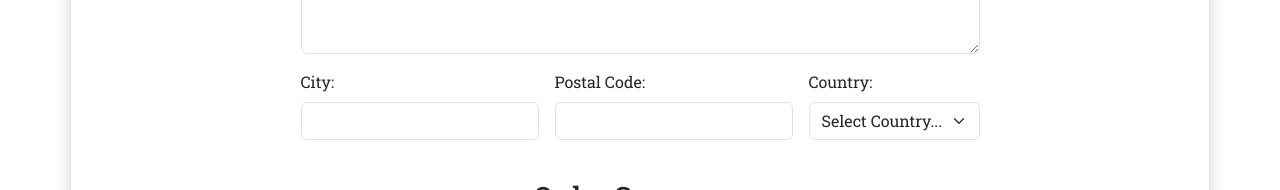
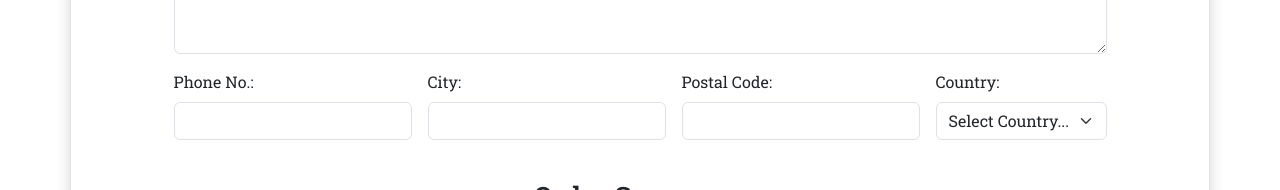
Before and after one commit to GabrielOchieng/willycollections, a React (Vite) app: page /checkout in a window 1280 px wide. Shown: the part 350-540 px from the top of the page. Built offline with nearby package versions, Linux system fonts and the light colour scheme; no server answers; the database is empty; sample sign-in values are in the browser's storage.

Commit message:
orderconfirmation setup

```diff
--- a/src/components/cart/Cart.jsx
+++ b/src/components/cart/Cart.jsx
@@ -16,11 +16,11 @@ const Cart = () => {
 
   const isEmpty = shoppingCart.length === 0;
 
-  useEffect(() => {
-    // Fetch cart items when the component mounts
-    // and when the user changes (as a safety measure)
-    fetchCartItems(currentUserId);
-  }, [currentUserId, fetchCartItems]); // Add fetchCartItems to dependencies
+  // useEffect(() => {
+  //   // Fetch cart items when the component mounts
+  //   // and when the user changes (as a safety measure)
+  //   fetchCartItems(currentUserId);
+  // }, [currentUserId, fetchCartItems]); // Add fetchCartItems to dependencies
 
   useEffect(() => {
     const fetchData = async () => {
--- a/src/components/orderConfirmation/OrderConfirmation.jsx
+++ b/src/components/orderConfirmation/OrderConfirmation.jsx
@@ -5,16 +5,15 @@ import { useLocation } from "react-router-dom";
 const OrderConfirmation = () => {
   const location = useLocation();
   // Ensure orderDetails is defined before destructuring
-  // if (!orderDetails) {
-  //   return <div className="p-5">Loading order details...</div>; // Or handle the error differently
-  // }
 
   const orderDetails = location.state?.orderDetails; // Access state from location prop
 
-  console.log(location);
-
   const { shippingInfo, orderItems, totalPrice } = orderDetails;
   console.log(totalPrice);
+
+  if (!orderDetails) {
+    return <div className="p-5">Loading order details...</div>; // Or handle the error differently
+  }
 
   // Handle potential missing shippingInfo gracefully
   if (!shippingInfo) {
@@ -39,6 +38,10 @@ const OrderConfirmation = () => {
           <li className="list-group-item">
             <p className="mb-1">City:</p>
             <p>{shippingInfo.city}</p>
+          </li>
+          <li className="list-group-item">
+            <p className="mb-1">Phone No.:</p>
+            <p>{shippingInfo.phone_number}</p>
           </li>
           <li className="list-group-item">
             <p className="mb-1">Postal Code:</p>
--- a/src/pages/CheckoutPage.jsx
+++ b/src/pages/CheckoutPage.jsx
@@ -14,6 +14,7 @@ const CheckoutPage = () => {
   const [paymentMethod, setPaymentMethod] = useState("select"); // Initial payment method
   const [shippingInfo, setShippingInfo] = useState({
     address: "",
+    phone_number: "",
     city: "",
     postalCode: "",
     country: "Kenya",
@@ -69,6 +70,20 @@ const CheckoutPage = () => {
               ></textarea>
             </div>
             <div className="d-flex mb-3">
+              <div className="me-3">
+                <label htmlFor="city" className="form-label">
+                  Phone No.:
+                </label>
+                <input
+                  type="text"
+                  className="form-control"
+                  id="phone_number"
+                  name="phone_number"
+                  value={shippingInfo.phone_number}
+                  onChange={handleInputChange}
+                  required
+                />
+              </div>
               <div className="me-3">
                 <label htmlFor="city" className="form-label">
                   City:
```
